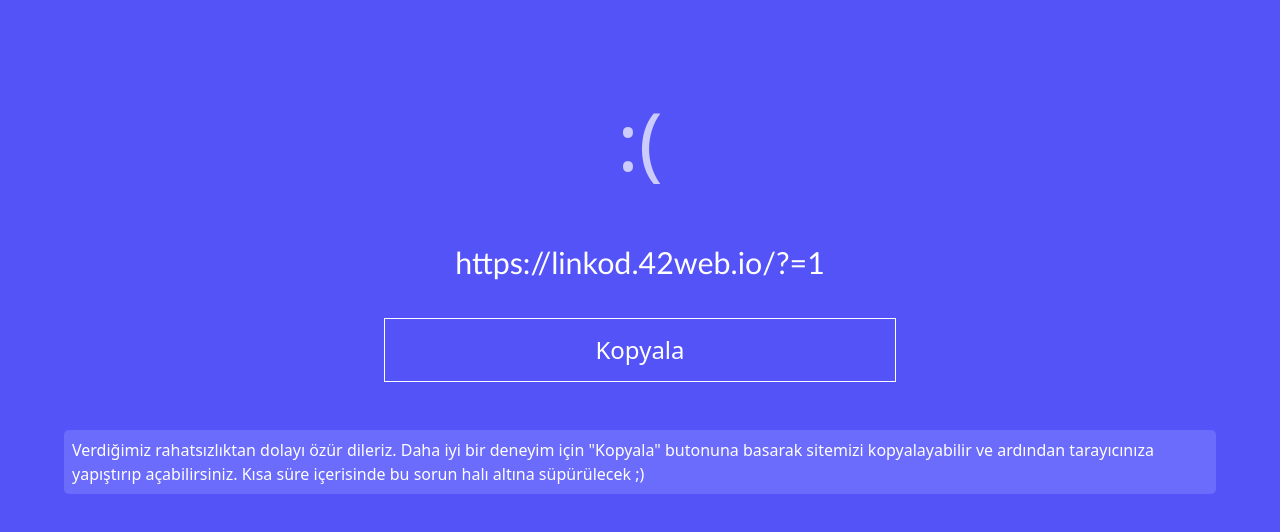
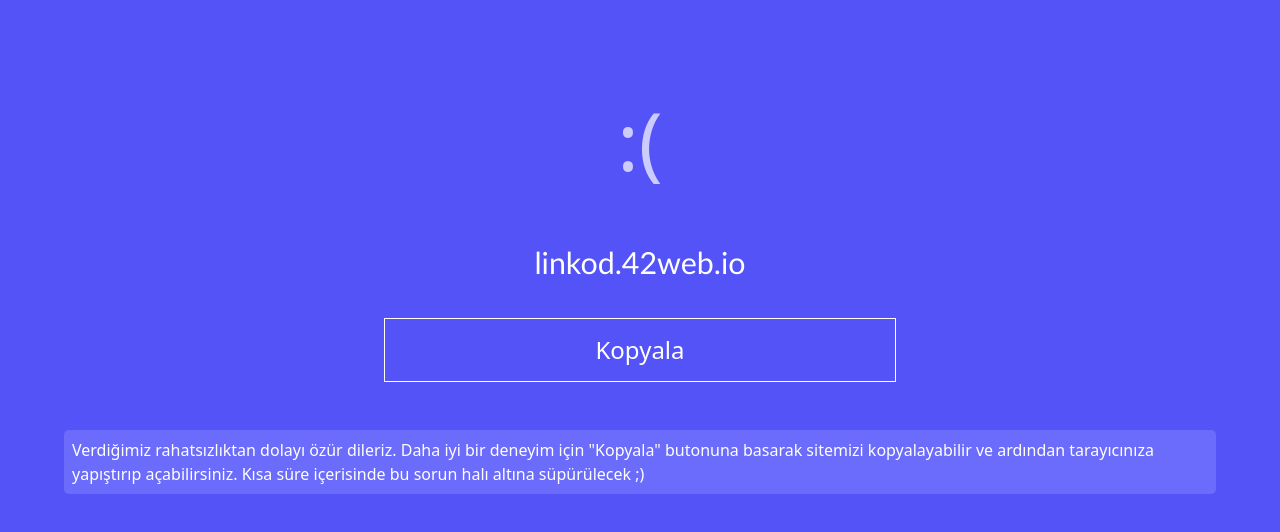
Before and after one commit to krc0/byfatih, a plain HTML site: page index.html in a window 1280 px wide. Drawn offline with nearby package versions, Linux system fonts and the light colour scheme.

Commit message:
Update index.html

```diff
--- a/index.html
+++ b/index.html
@@ -81,7 +81,7 @@
 </head>
 <body>
     <div class="wp"><div class="sorry">:(</div></div>
-    <div class="site-text">https://linkod.42web.io/?=1</div>
+    <div class="site-text">linkod.42web.io</div>
     <div class="wp"><button onclick="kopyalaMetin()">Kopyala<i class="fa-thin fa-paste"></i></button></div>
     <div class="wp"><div class="screen"></div></div>
     <div class="wp"><div class="text-2">Verdiğimiz rahatsızlıktan dolayı özür dileriz. Daha iyi bir deneyim için "Kopyala" butonuna basarak sitemizi kopyalayabilir ve ardından tarayıcınıza yapıştırıp açabilirsiniz. Kısa süre içerisinde bu sorun halı altına süpürülecek ;)</div></div>
```
